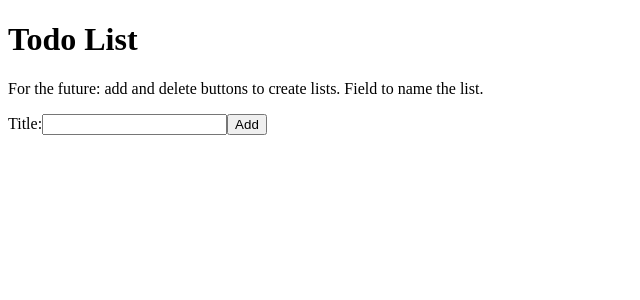
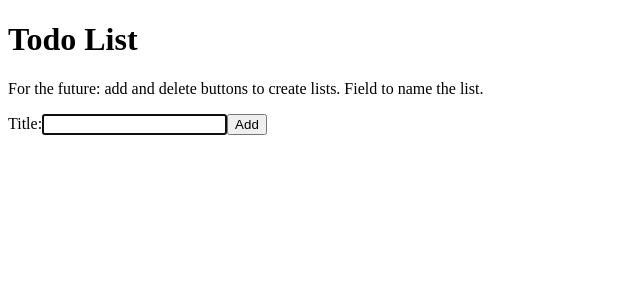
Before and after one commit to JamieBort/To-Do-App, a React (Create React App) app: page / in a window 1280 px wide. Shown: the top 300 px of the page, without its empty margins (0-640 px from the left). Built offline with nearby package versions, Linux system fonts and the light colour scheme.

Commit message:
Add autofocus.

```diff
--- a/src/AddTodoForm.js
+++ b/src/AddTodoForm.js
@@ -1,6 +1,7 @@
 // ./src/AddTodoForm.js
 
 import React, { useState } from "react";
+import InputWithLabel from "./InputWithLabel";
 
 export default function AddTodoForm({ onAddTodo }) {
   const [todoTitle, setTodoTitle] = useState("");
@@ -14,8 +15,11 @@ export default function AddTodoForm({ onAddTodo }) {
   return (
     <>
       <form onSubmit={handleAddTodo}>
-        <label htmlFor="todoTitle">Title:</label>
-        <input id="todoTitle" name="title" value={todoTitle} onChange={handleTitleChange}></input>
+        {/* <label htmlFor="todoTitle">Title:</label>
+        <input id="todoTitle" name="title" value={todoTitle} onChange={handleTitleChange}></input> */}
+        <InputWithLabel value={todoTitle} onChange={handleTitleChange}>
+          Title:
+        </InputWithLabel>
         <button>Add</button>
       </form>
     </>
--- /dev/null
+++ b/src/InputWithLabel.js
@@ -0,0 +1,15 @@
+// ./src/InputWithLabel.js
+
+import React, { useEffect, useRef } from "react";
+
+export default function InputWithLabel({ value, onChange, children }) {
+  const inputRef = useRef();
+  useEffect(() => inputRef.current.focus());
+
+  return (
+    <>
+      <label htmlFor="todoTitle">{children}</label>
+      <input ref={inputRef} id="todoTitle" name="title" value={value} onChange={onChange}></input>
+    </>
+  );
+}
```
Also changed, not shown: 1 other file (tests, documents, lock files or other folders).
